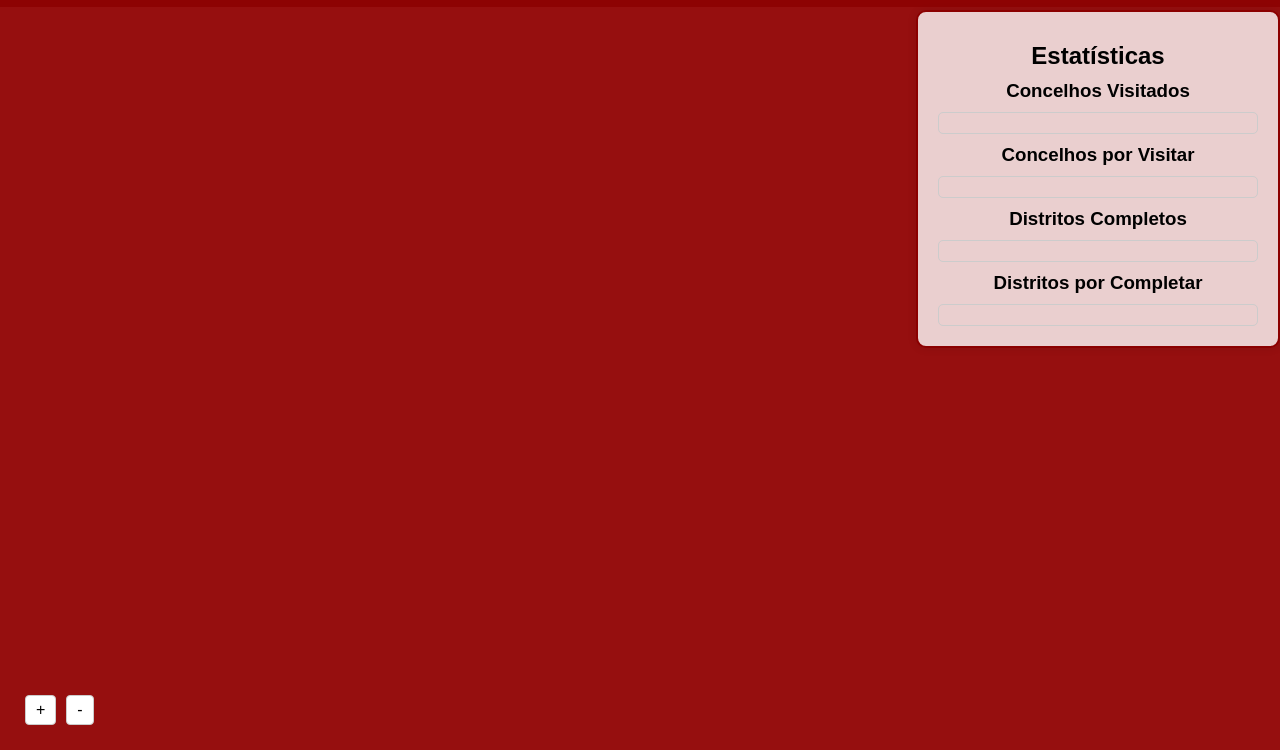
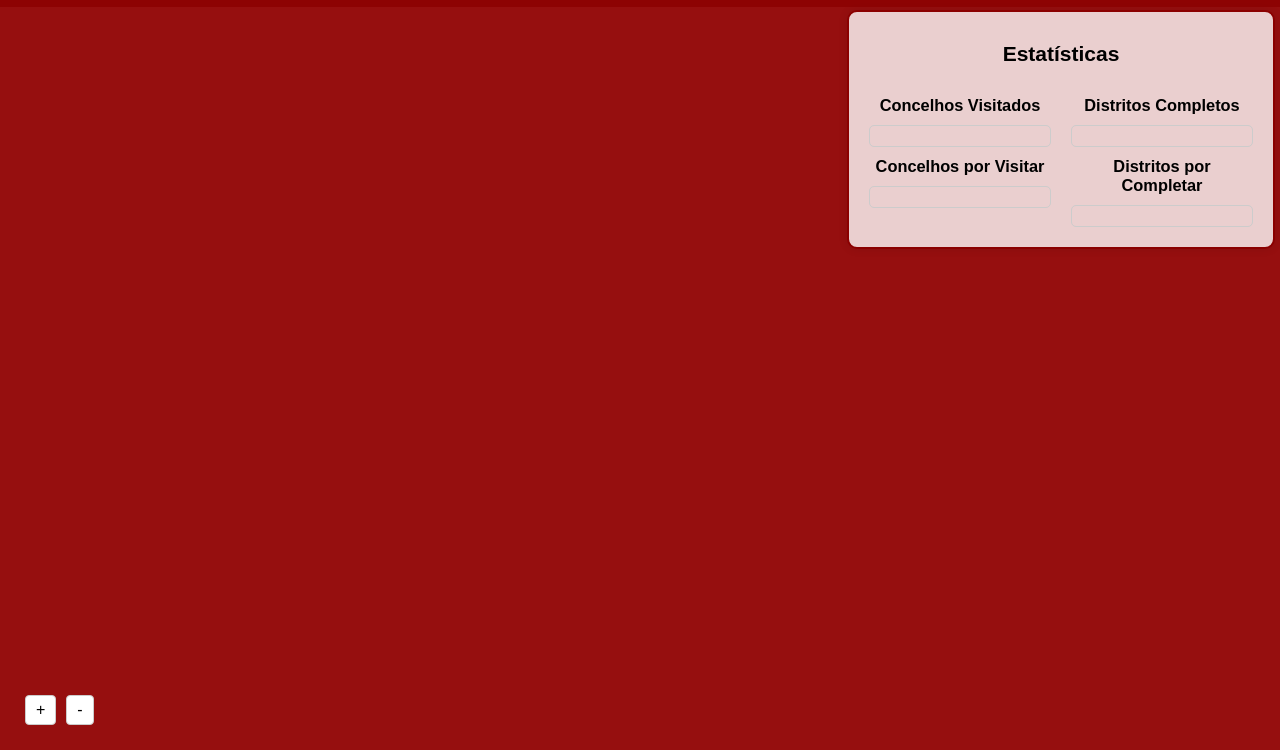
Before and after one commit to Rafa200200/Strava-app, a website: page public/summary.html in a window 1280 px wide. Shown: the part 50-800 px from the top of the page. Drawn offline with nearby package versions, Linux system fonts and the light colour scheme; no server answers.

Commit message:
adjust the box for the map d3

```diff
--- a/public/js/summary.js
+++ b/public/js/summary.js
@@ -17,7 +17,7 @@ async function initializeMap() {
     const normalizedVisitedCities = visitedCities.map(city => city.toLowerCase());
 
     d3.json('/ContinenteConcelhos.json').then(function(geojson) {
-        const width = 960, height = 600;
+        const width = 700, height = 650;
         const svg = d3.select("#map").append("svg")
             .attr("width", width)
             .attr("height", height);
--- a/public/summary.html
+++ b/public/summary.html
@@ -32,7 +32,7 @@
         }
         #map {
             height: 80%;
-            width: 70%;
+            width: 65%;
             margin-top: 60px;
         }
         .container {
@@ -46,11 +46,12 @@
             flex-direction: column;
             align-items: center;
             margin-top: 60px;
-            margin-left: 20px;
-            width: 25%;
+            margin-left: 10px;
+            width: 30%;
         }
         .stats {
             width: 100%;
+            font-size: 14px;
         }
         .stats h2, .stats h3 {
             margin: 10px 0;
@@ -62,7 +63,7 @@
             list-style-type: none;
             padding: 0;
             margin: 0;
-            max-height: 150px;
+            max-height: 100px;
             overflow-y: auto;
             border: 1px solid #ccc;
             border-radius: 5px;
@@ -115,17 +116,25 @@
     <div class="container">
         <div class="stats">
             <h2>Estatísticas</h2>
-            <p id="concelhos-percent"></p>
-            <p id="distritos-percent"></p>
+            <div style="display: flex; justify-content: space-between;">
+                <p id="concelhos-percent" style="flex: 1; margin-right: 10px;"></p>
+                <p id="distritos-percent" style="flex: 1; margin-left: 10px;"></p>
+            </div>
+            <div style="display: flex; justify-content: space-between;">
+                <div style="flex: 1; margin-right: 10px;">
                     <h3>Concelhos Visitados</h3>
                     <ul id="concelhos-visitados"></ul>
                     <h3>Concelhos por Visitar</h3>
                     <ul id="concelhos-faltantes"></ul>
+                </div>
+                <div style="flex: 1; margin-left: 10px;">
                     <h3>Distritos Completos</h3>
                     <ul id="distritos-completos"></ul>
                     <h3>Distritos por Completar</h3>
                     <ul id="distritos-faltantes"></ul>
                 </div>
             </div>
+        </div>
+    </div>
 </body>
 </html>
```
Lines whose indentation alone changed are shown as unchanged.
